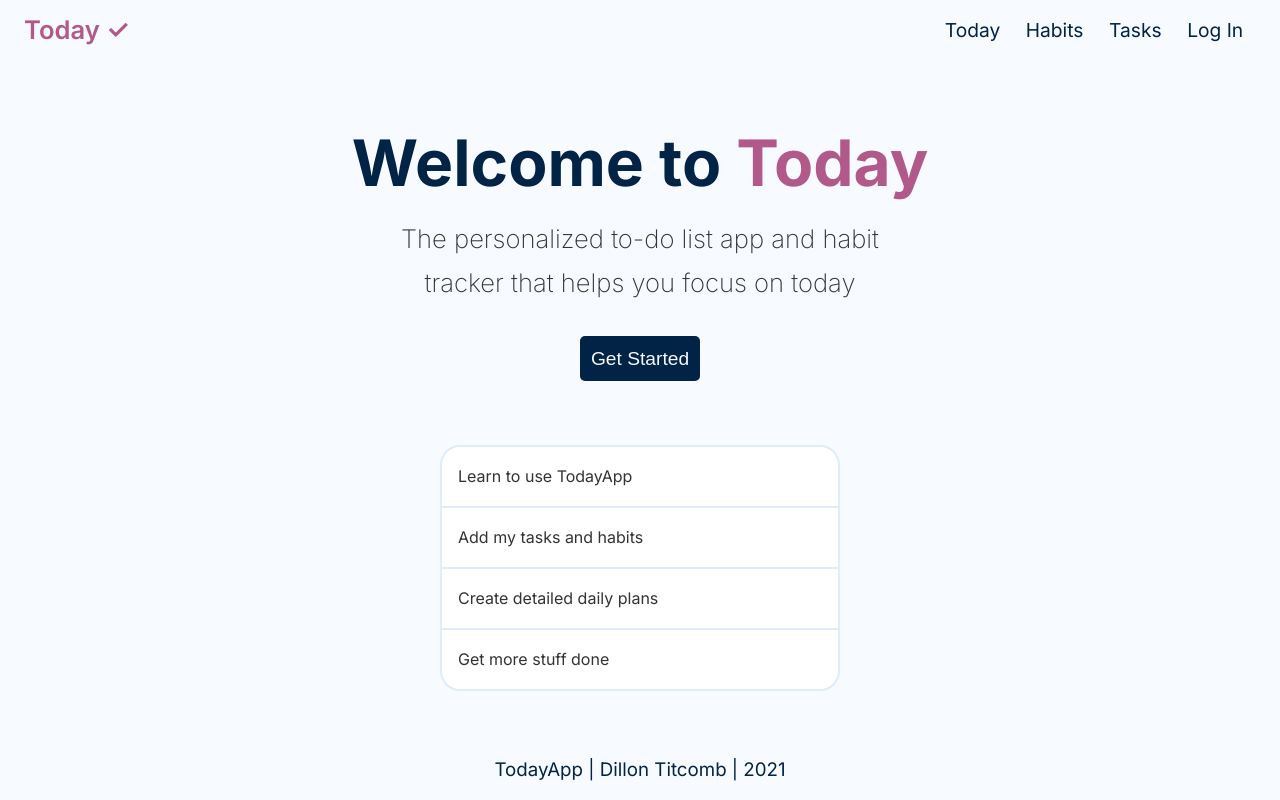
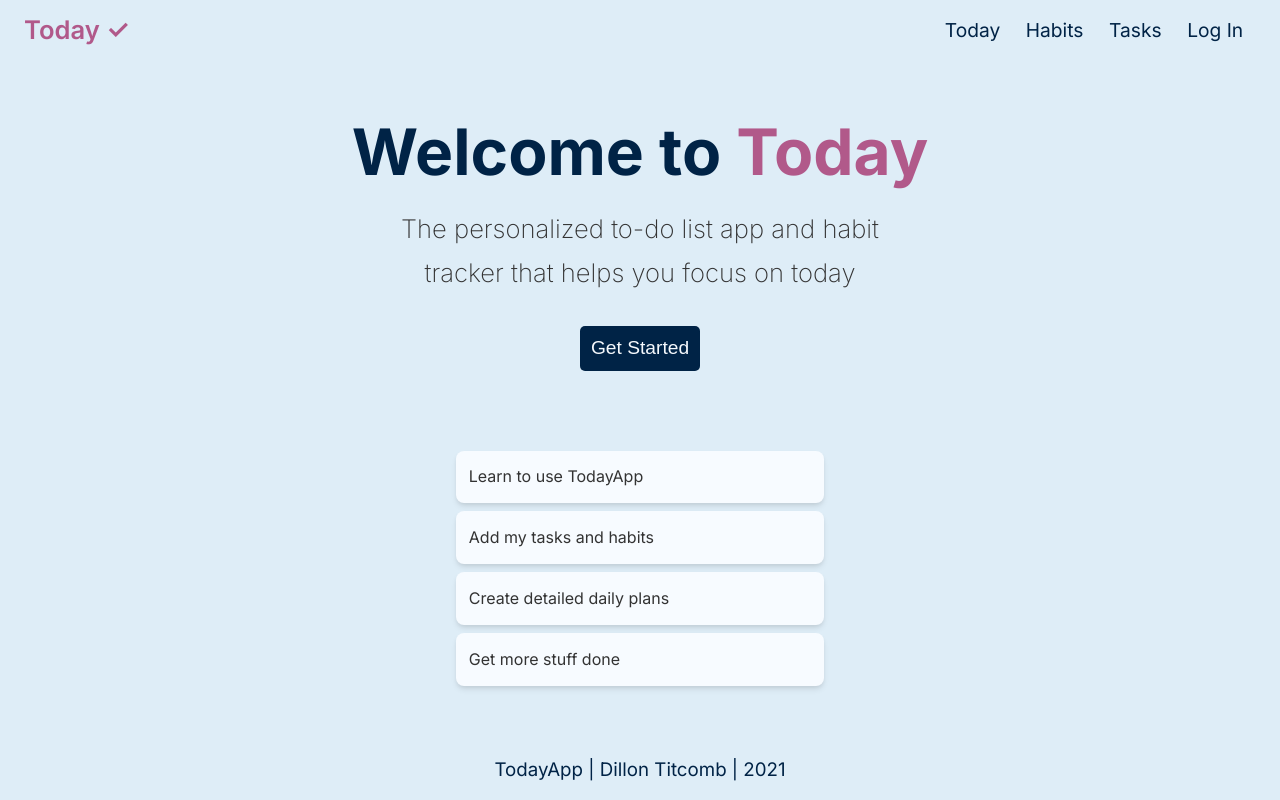
Before and after one commit to dillontitcomb/today, a Next.js app: page / in a window 1280 px wide. Built offline with nearby package versions, Linux system fonts and the light colour scheme; no server answers.

Commit message:
make backgrounds bluer, fix homepage example, change modal X button.

```diff
--- a/components/layout/Wrappers.js
+++ b/components/layout/Wrappers.js
@@ -8,7 +8,7 @@ export const Container = styled.div`
       ? props.theme.colors.secondary
       : props.offwhite
       ? props.theme.colors.lightGrey
-      : props.theme.colors.background};
+      : props.theme.colors.midGrey};
   max-width: ${(props) => (props.expand ? 4000 : 1200)}px;
   margin: auto;
   overflow: hidden;
--- a/pages/_app.js
+++ b/pages/_app.js
@@ -45,7 +45,7 @@ const GlobalStyle = createGlobalStyle`
     line-height: 1.7;
   }
   .app {
-    background-color: ${theme.colors.lightGrey};
+    background-color: ${theme.colors.midGrey};
     color:  ${theme.colors.midText};
     height: 100vh;
     display: flex;
--- a/pages/index.js
+++ b/pages/index.js
@@ -2,11 +2,11 @@ import { signIn, signOut, useSession } from 'next-auth/client';
 import Link from 'next/link';
 import styled from 'styled-components';
 import { Button } from '../components/layout/Buttons';
-import { List, ListItem } from '../components/layout/Lists';
+import { SeparatedList, SeparatedListItem } from '../components/layout/Lists';
 
 const LandingContainer = styled.div`
   height: 100%;
-  background-color: ${({ theme }) => theme.colors.lightGrey};
+  background-color: ${({ theme }) => theme.colors.midGrey};
   display: flex;
   flex-direction: column;
   justify-content: center;
@@ -69,12 +69,12 @@ const index = () => {
         )}
       </ButtonContainer>
       <ListDisplayContainer>
-        <List>
-          <ListItem>Learn to use TodayApp</ListItem>
-          <ListItem>Add my tasks and habits</ListItem>
-          <ListItem>Create detailed daily plans</ListItem>
-          <ListItem>Get more stuff done</ListItem>
-        </List>
+        <SeparatedList>
+          <SeparatedListItem>Learn to use TodayApp</SeparatedListItem>
+          <SeparatedListItem>Add my tasks and habits</SeparatedListItem>
+          <SeparatedListItem>Create detailed daily plans</SeparatedListItem>
+          <SeparatedListItem>Get more stuff done</SeparatedListItem>
+        </SeparatedList>
       </ListDisplayContainer>
     </LandingContainer>
   );
--- a/pages/tasks/index.js
+++ b/pages/tasks/index.js
@@ -39,7 +39,7 @@ export default function tasks() {
   }
 
   return (
-    <Container nopad offwhite>
+    <>
       <TasksContainer>
         <TasksTitle>
           <Title weight='bolder' primary>
@@ -58,6 +58,6 @@ export default function tasks() {
       ) : (
         ''
       )}
-    </Container>
+    </>
   );
 }
```
Also changed, not shown: components/layout/Modal.js (+10 -2 lines).
